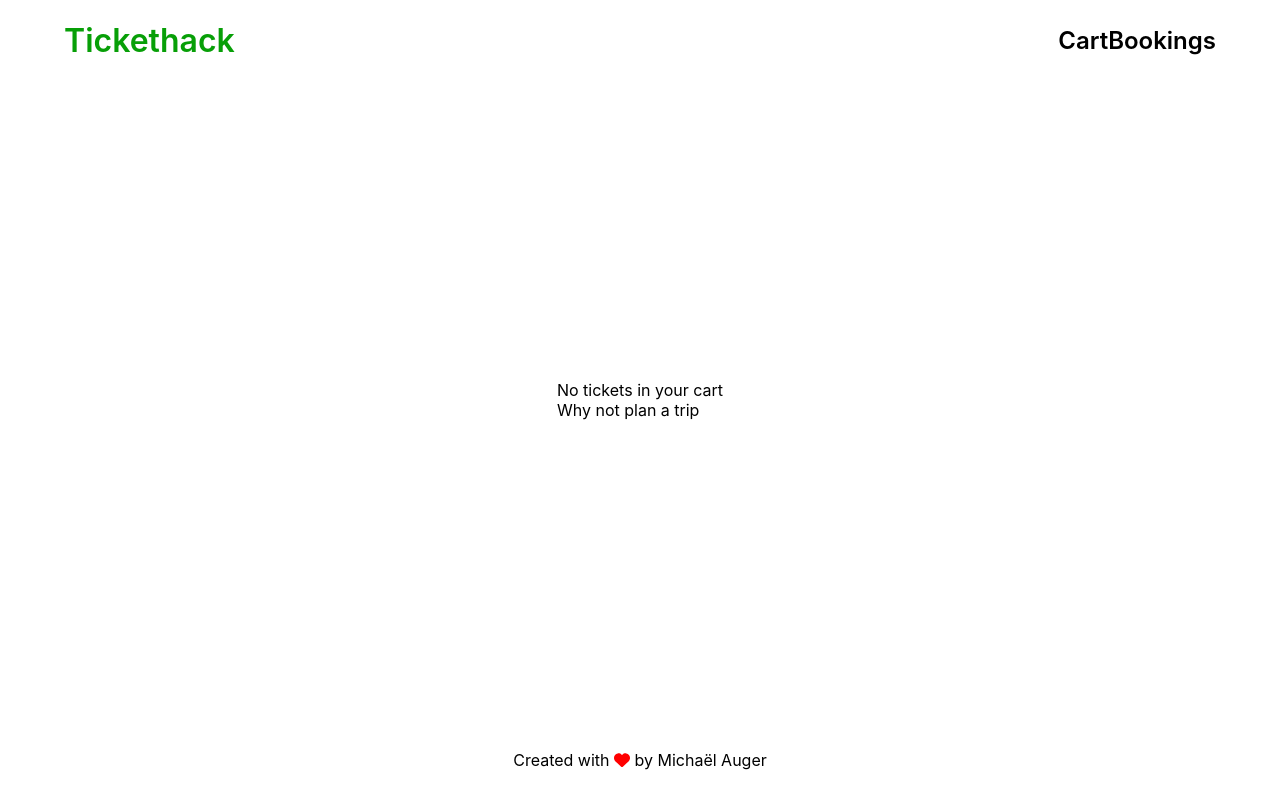
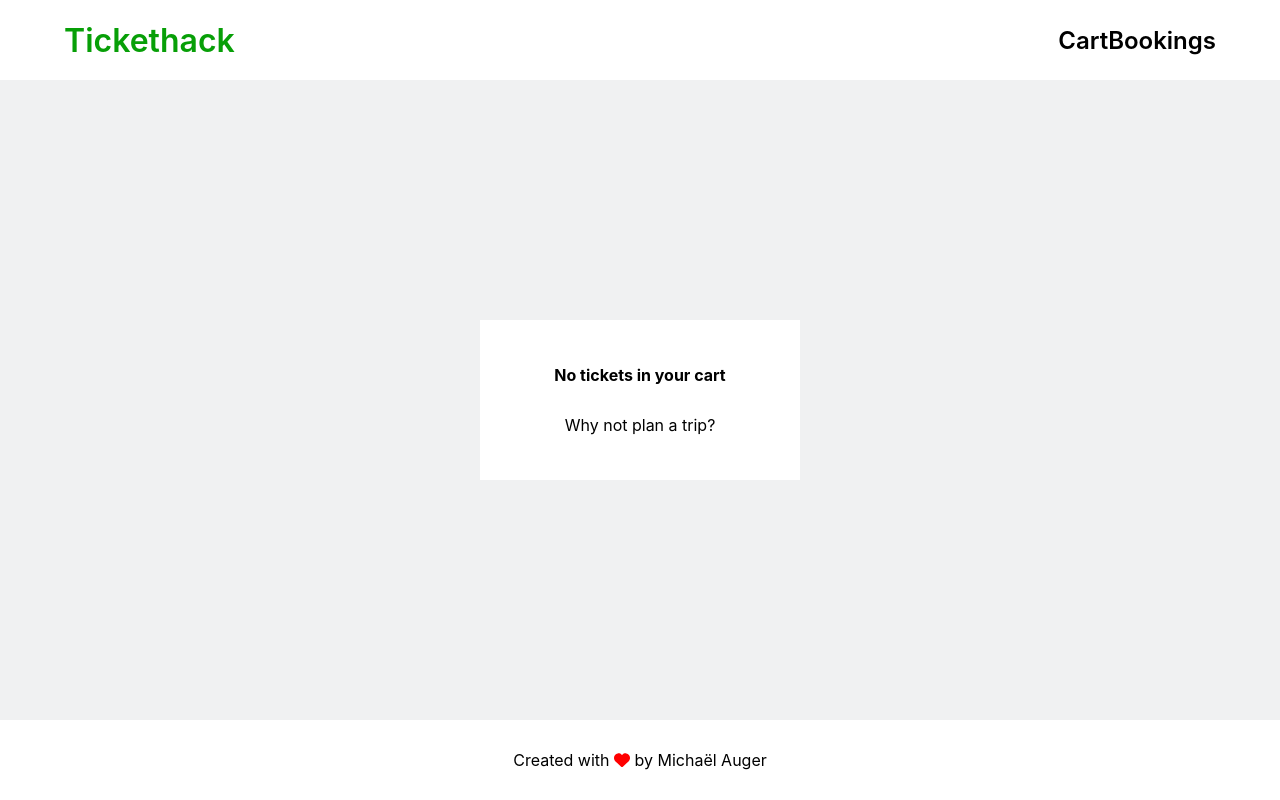
Before and after one commit to ByronMike/tickethack-react-frontend, a Next.js app: page /cart in a window 1280 px wide. Built offline with nearby package versions, Linux system fonts and the light colour scheme; no server answers.

Commit message:
Cart finished

```diff
--- a/components/main/MainBottom.module.css
+++ b/components/main/MainBottom.module.css
@@ -2,6 +2,6 @@
     display: flex;
     flex-direction: row;
     justify-content:space-between;
-    width: 35%;
+    width: 36%;
     padding-top: 50px;
 }
--- a/components/main/MainBottomLeft.module.css
+++ b/components/main/MainBottomLeft.module.css
@@ -2,7 +2,7 @@
     display: flex;
     flex-direction: column;
     align-items: center;
-    width: 300px;
+    width: 320px;
     height: 350px;
     border-radius: 2%;
     background-color: white;
@@ -21,7 +21,8 @@
     margin-top: 100px;
     width: 90%;
     height: 10%;;
-    background-color: rgb(17, 176, 17);
-    border: rgb(17, 176, 17) ;
+    background-color: #469E86;
+    border: #469E86 ;
     border-radius: 5px;
+    color: white;
 }
--- a/components/main/MainBottomRight.module.css
+++ b/components/main/MainBottomRight.module.css
@@ -3,7 +3,7 @@
   flex-direction: column;
   justify-content: center;
   align-items: center;
-  width: 300px;
+  width: 320px;
   height: 350px;
   border-radius: 2%;
   background-color: white;
@@ -19,3 +19,21 @@
 .p {
   padding-right: 10px;
 }
+
+.li {
+  display: flex;
+  justify-content: center;
+  align-items: center;
+  background-color: #F6EEEF;
+  padding: 10px 15px;
+  margin: 10px 5px;
+  border-radius: 2%;
+}
+
+.button {
+  height: 25px;
+  border: 1px solid #469E86;
+  border-radius: 10%;
+  background-color: #469E86;
+  color: white
+}
--- a/components/mainBookings/MainBookings.jsx
+++ b/components/mainBookings/MainBookings.jsx
@@ -1,4 +1,5 @@
 import { useState, useEffect } from "react";
+import styles from "./MainBookings.module.css"
 const moment = require("moment");
 
 const MainBookings = () => {
@@ -17,13 +18,13 @@ const MainBookings = () => {
       });
   }, []);
   return (
-    <div>
+    <div >
       <p>MainBookings</p>
       <ul>
         {bookings &&
           bookings.map((booking) => {
             return (
-              <li key={booking.trip._id} class="booked-trip">
+              <li key={booking.trip._id}>
                 <span>
                   {booking.trip.departure} {">"} {booking.trip.arrival}
                 </span>
--- a/components/mainBookings/MainBookings.module.css
+++ b/components/mainBookings/MainBookings.module.css
@@ -0,0 +1,9 @@
+.card {
+    display: flex;
+    flex-direction: column;
+    justify-content: center;
+    align-items: center;
+    height: 25%;
+    width: 25%;
+    background-color: white;
+  }
--- a/components/mainCart/MainCart.jsx
+++ b/components/mainCart/MainCart.jsx
@@ -4,37 +4,59 @@ import MainCartList from "./MainCartList";
 import MainCartSum from "./MainCartSum";
 
 const MainCart = () => {
-  const [cartData, setcartData] = useState(null);
+  const [cartData, setCartData] = useState(null);
+  const [cartSum, setCartSum] = useState(0);
 
-  const handleUpdateCardData = (data) => {
-    setcartData(data);
-  };
+console.log("cartData", cartData)
+
+const handleUpdateCardData = (data) => {
+  setCartData(data);
+  // Calculate the new cartSum based on updated cartData and pass it down to MainCartSum
+  if(data){
+    const sumOfPrices = data.reduce(
+      (accumulator, currentValue) => accumulator + currentValue.trip.price,
+      0
+    );
+    setCartSum(sumOfPrices);
+  }
+};
+
+  useEffect(() => {
+    if (cartData && cartData.data) {
+      const sumOfPrices = cartData.data.reduce(
+        (accumulator, currentValue) =>
+          accumulator + currentValue.trip.price,
+        0
+      );
+      setCartSum(sumOfPrices);
+    }
+  }, [cartData]);
 
   useEffect(() => {
     fetch("http://localhost:3000/cart")
       .then((response) => response.json())
       .then((data) => {
         if (data.result) {
-          setcartData(data);
+          setCartData(data);
         }
       });
   }, []);
 
   return (
-    <div className={styles.container}>
+    <div className={styles.container} style={{ backgroundColor: "#F0F1F2" }}>
       {cartData ? (
-        <>
-          <p>My cart</p>
+        <div className={styles.cart}>
+          <p style={{ fontWeight: "bold" }}>My cart</p>
           <MainCartList
             cartData={cartData}
             handleUpdateCardData={handleUpdateCardData}
           />
-          <MainCartSum />
-        </>
+          <MainCartSum cartSum={cartSum} />
+        </div>
       ) : (
-        <div>
-          <p>No tickets in your cart</p>
-          <p>Why not plan a trip</p>
+        <div className={styles.card}>
+          <p style={{ fontWeight: "bold" }}>No tickets in your cart</p>
+          <p style={{ paddingTop: "30px" }}>Why not plan a trip?</p>
         </div>
       )}
     </div>
--- a/components/mainCart/MainCart.module.css
+++ b/components/mainCart/MainCart.module.css
@@ -1,6 +1,29 @@
 .container {
-    display: flex;
-    flex-direction:column;
-    justify-content: space-between;
-    align-items: center;
+  display: flex;
+  flex-direction: column;
+  justify-content: center;
+  align-items: center;
+  height: 100%;
+  width: 100%;
 }
+
+.card {
+  display: flex;
+  flex-direction: column;
+  justify-content: center;
+  align-items: center;
+  height: 25%;
+  width: 25%;
+  background-color: white;
+}
+
+.cart {
+  display: flex;
+  flex-direction: column;
+  justify-content: space-between;
+  padding: 20px 0px 0px;
+  align-items: center;
+  min-height: 25%;
+  width: 45%;
+  background-color: white;
+}
--- a/components/mainCart/MainCartList.jsx
+++ b/components/mainCart/MainCartList.jsx
@@ -1,4 +1,5 @@
 import React, { useEffect, useState } from "react";
+import styles from "./MainCartList.module.css"
 
 const MainCartList = ({ cartData, handleUpdateCardData }) => {
   const [data, setData] = useState([]);
@@ -28,11 +29,12 @@ const MainCartList = ({ cartData, handleUpdateCardData }) => {
   return data ? (
     <ul>
       {data.map((addedTrip) => (
-        <li key={addedTrip.trip._id}>
+        <li key={addedTrip.trip._id} className={styles.li}>
           <p>{addedTrip.trip.departure}</p>
           <p>{addedTrip.trip.arrival}</p>
           <p>{`${addedTrip.hour}:${addedTrip.minute}`}</p>
-          <button onClick={() => handleRemoveFromCart(addedTrip.trip._id)}>
+          <p style={{fontWeight: "bold"}}>{addedTrip.trip.price}€</p>
+          <button className={styles.button} onClick={() => handleRemoveFromCart(addedTrip.trip._id)}>
             X
           </button>
         </li>
--- a/components/mainCart/MainCartList.module.css
+++ b/components/mainCart/MainCartList.module.css
@@ -0,0 +1,20 @@
+.li {
+  display: flex;
+  justify-content: space-around;
+  align-items: center;
+  height: 40px;
+  width: 600px;
+  flex-direction: row;
+  background-color: #f6eeef;
+  border-radius: 10px;
+  margin-bottom: 10px
+}
+
+.button {
+  width: 20px;
+  height: 15px;
+  background-color: #469e86;
+  border: #469e86;
+  border-radius: 5px;
+  color: white;
+}
--- a/components/mainCart/MainCartSum.jsx
+++ b/components/mainCart/MainCartSum.jsx
@@ -1,6 +1,6 @@
 import Link from "next/link";
 
-const MainCartSum = () => {
+const MainCartSum = ({cartSum}) => {
   const handlePurchase = () => {
     // OBJECTIF : ajouter les trajet vers booking après clic sur le bouton "purchase"
     fetch("http://localhost:3000/bookings", { method: "PUT" })
@@ -11,10 +11,35 @@ const MainCartSum = () => {
   };
 
   return (
-    <div>
-      <p>Total: </p>
+    <div
+      style={{
+        display: "flex",
+        justifyContent: "space-between",
+        alignItems: "center",
+        backgroundColor: "#01153F",
+        width: "100%",
+        height: "45px",
+      }}
+    >
+      <p style={{ color: "white", marginLeft: "100px" }}>Total: {cartSum}€ </p>
       <Link href="/bookings">
-        <button onClick={handlePurchase}>Purchase</button>
+        <button
+          onClick={handlePurchase}
+          style={{
+            display: "flex",
+            justifyContent:"center",
+            alignItems: "center",
+            marginRight: "100px",
+            padding: "10px",
+            height: "15px",
+            backgroundColor: "#469e86",
+            border: "#469e86",
+            borderRadius: "5px",
+            color: "white",
+          }}
+        >
+          Purchase
+        </button>
       </Link>
     </div>
   );
```
Also changed, not shown: components/main/MainBottomRight.jsx (+7 -4 lines).
